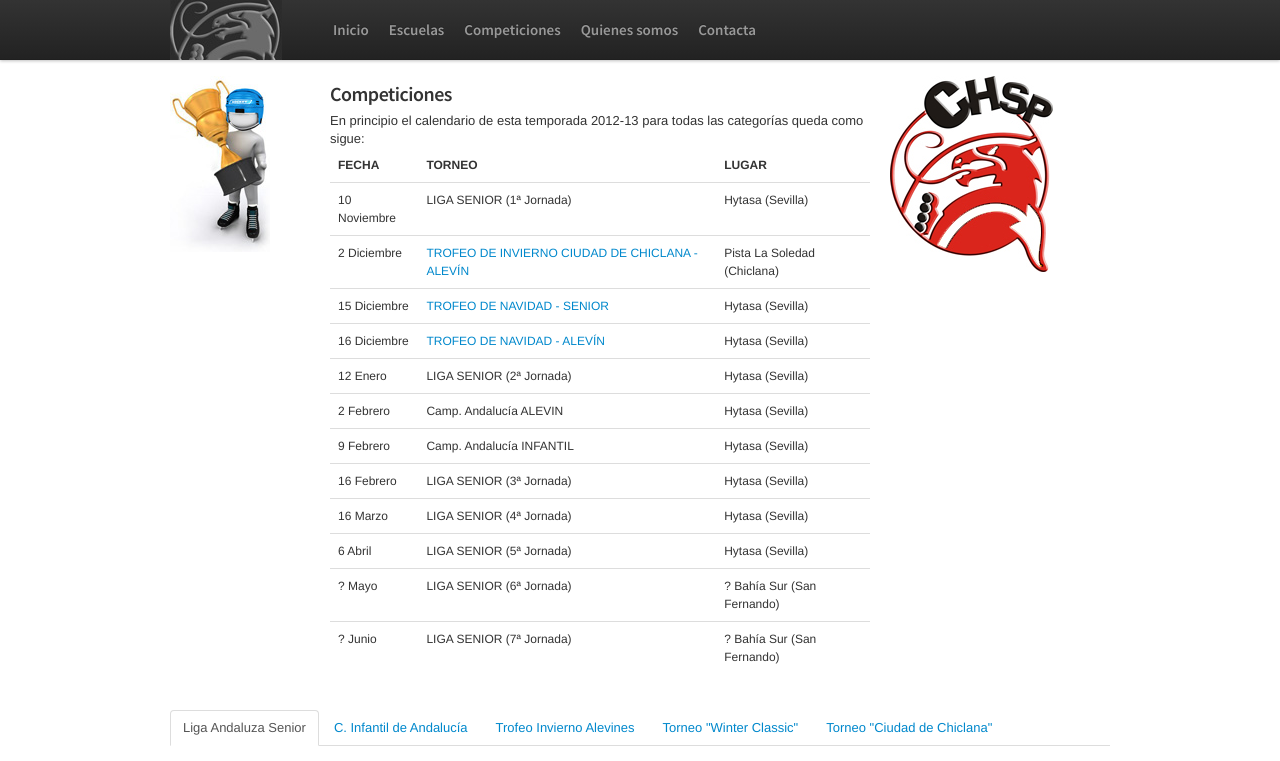
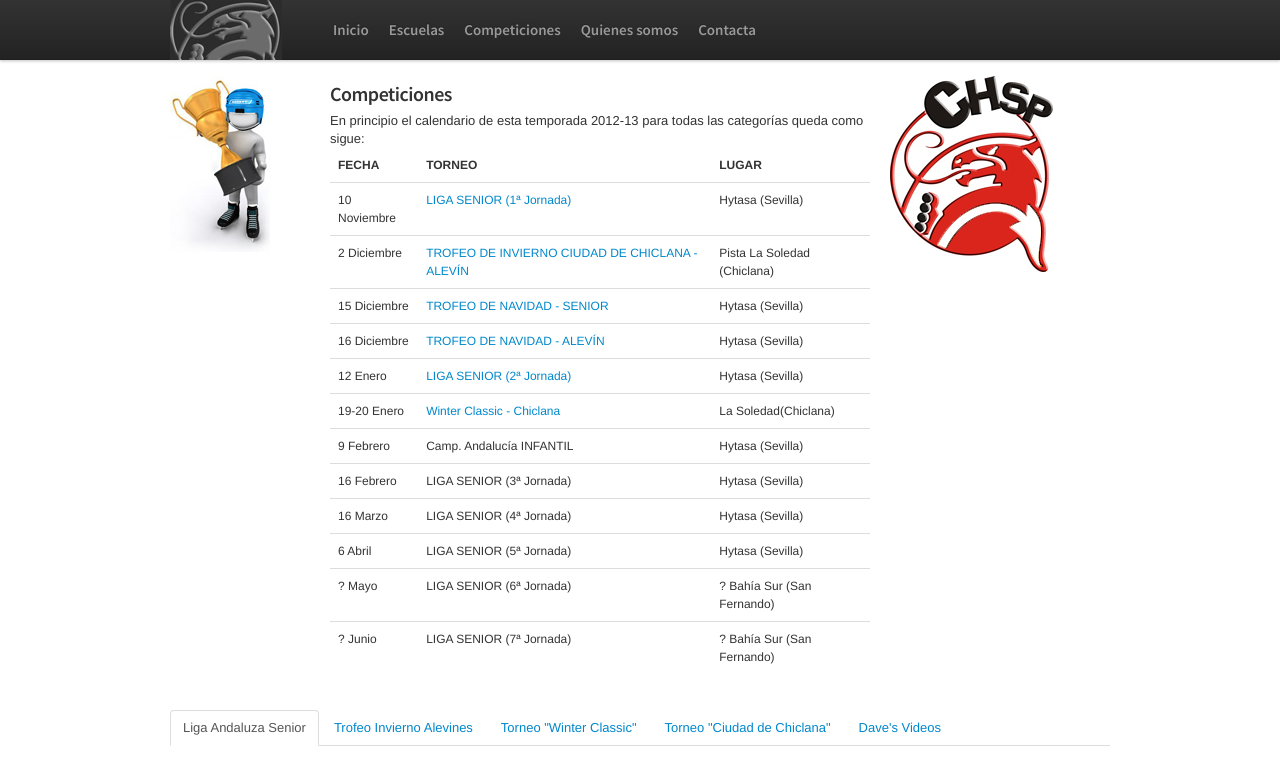
Before and after one commit to demula/inlinesanctipetri, a Python web app: template templates/competiciones.html in a window 1280 px wide. Shown: the top 761 px of the page. Run offline with Jinja, Linux system fonts and the light colour scheme; the template is opened without the code that fills it, so the values that code supplies are empty; some libraries are stand-ins or nearby versions.

Commit message:
Actualización COMPETICIONES
Nueva sección Dave's Videos

```diff
--- a/templates/competiciones.html
+++ b/templates/competiciones.html
@@ -21,7 +21,7 @@
               <tbody>
                 <tr>
                   <td>10 Noviembre</td>
-                  <td>LIGA SENIOR (1ª Jornada)</td>
+                  <td><a href="http://www.konkuri.com/tournaments/abb541146a" >LIGA SENIOR (1ª Jornada)</a></td>
                   <td>Hytasa (Sevilla)</td>
                 </tr>
                 <tr>
@@ -41,13 +41,13 @@
                 </tr>
                 <tr>
                   <td>12 Enero</td>
-                  <td>LIGA SENIOR (2ª Jornada)</td>
+                  <td><a href="http://www.konkuri.com/tournaments/abb541146a" >LIGA SENIOR (2ª Jornada)</a></td>
                   <td>Hytasa (Sevilla)</td>
                 </tr>
                 <tr>
-                  <td>2 Febrero</td>
-                  <td>Camp. Andalucía ALEVIN</td>
-                  <td>Hytasa (Sevilla)</td>
+                  <td>19-20 Enero</td>
+                  <td><a href="http://www.konkuri.com/tournaments/c8fe537dd9" >Winter Classic - Chiclana</a></td>
+                  <td>La Soledad(Chiclana)</td>
                 </tr>
                 <tr>
                   <td>9 Febrero</td>
@@ -93,13 +93,13 @@
 		<li class="active">
 			<a href="#tab1" data-toggle="tab">Liga Andaluza Senior</a></li>
 		<li>
-			<a href="#tab2" data-toggle="tab">C. Infantil de Andalucía</a></li>
+			<a href="#tab2" data-toggle="tab">Trofeo Invierno Alevines</a></li>
 		<li>
-			<a href="#tab3" data-toggle="tab">Trofeo Invierno Alevines</a></li>
+			<a href="#tab3" data-toggle="tab">Torneo "Winter Classic"</a></li>
 		<li>
-			<a href="#tab4" data-toggle="tab">Torneo "Winter Classic"</a></li>
+			<a href="#tab4" data-toggle="tab">Torneo "Ciudad de Chiclana"</a></li>
 		<li>
-			<a href="#tab5" data-toggle="tab">Torneo "Ciudad de Chiclana"</a></li>
+			<a href="#tab5" data-toggle="tab">Dave's Videos</a></li>
 	</ul>
 		<div class="tab-content">
 			<div class="tab-pane active" id="tab1">
@@ -109,26 +109,18 @@
 			el <strong>Granada Grizzlies</strong> y el <strong>C.P. Dos Bahías de San Fernando</strong>.
 			A falta de confirmar la disponibilidad de las instalaciones de Bahia Sur en San Fernando, solo se dispondrá de
 			la pista cubierta de Hytasa para las diferentes jornadas.<br>
-			Tendremos activo online tanto el marcador como la clasificación, dentro de nuestras posibilidades se irán anotando
-			los goles en tiempo real en esta misma sección, con lo que desde vuestro tablet, smartphone o PC podreis seguir los
-			resultados de cada jornada.
+			Tendremos activo online tanto el marcador como la clasificación y estadísticas en la plataforma web Konkuri, con lo que desde vuestro tablet, smartphone o PC podreis seguir los
+			resultados de cada jornada justo al finalizar cada encuentro.
 			<p>
-            <a class="btn btn-large" href='https://docs.google.com/spreadsheet/pub?key=0AmmOfX_H7ZHFdG5KbWlUclROVGFFYmxzZFYwLUJOVXc&single=true&gid=8&output=html&widget=true' type="button">solo resultados en nueva ventana</a>
+            <a class="btn btn-large" href='http://www.konkuri.com/tournaments/abb541146a/standings' type="button">CLASIFICACIÓN LIGA ANDALUZA SENIOR</a>
             </p>
 			</div>
 			<div class="span7">
-			<iframe width='450' height='350' frameborder='0' src='https://docs.google.com/spreadsheet/pub?key=0AmmOfX_H7ZHFdG5KbWlUclROVGFFYmxzZFYwLUJOVXc&single=true&gid=8&output=html&widget=true'></iframe>
-			<br>
-			<iframe width='540' height='350' frameborder='0' src='https://docs.google.com/spreadsheet/pub?key=0AmmOfX_H7ZHFdG5KbWlUclROVGFFYmxzZFYwLUJOVXc&single=true&gid=9&output=html&widget=true'></iframe>
+			<iframe src="http://www.konkuri.com/tournaments/abb541146a/get_widget" width="400" height="550" id="konkuri-widget-iframe" class="konkuri-widget-iframe"></iframe><br>
 			</div>
 			</div>
 			</div>
 			<div class="tab-pane" id="tab2">
-			<p><strong>Campeonato Infantil de Andalucía</strong></p>
-			<div class="span5">
-			</div>
-			</div>
-			<div class="tab-pane" id="tab3">
 			<p><strong>Trofeo de Invierno Ciudad de Chiclana</strong></p>
 			<div class="row">
 			<div class="span7">
@@ -175,16 +167,60 @@
 			</div>
 			</div>
 			</div>
+			<div class="tab-pane" id="tab3">
+			<p><strong>Trofeo "Winter Classic"</strong></p>
+			<div class="row">
+			<div class="span7">
+			<p>El 19 y 20 de enero tenmos el Winter Classic, Alevin y Senior. Esta temporada 2013 con la asistencia de los Clubes de:
+			Sevilla - DRAGONS
+			Rota - BULLDOG
+			Chiclana - INLINE SANCTI PETRI</p>
+			<div class="row" style="center">
+			<div class="span1"><p></p>
+			</div>
+			<div class="span5">
+			<p>
+            <a class="btn btn-large" href='http://www.konkuri.com/tournaments/c8fe537dd9' type="button">Ir a nuestro espacio en Konkuri para este torneo</a>
+            </p>
+
+			 <!-- Button to trigger modal -->
+			<a href="#fot236" role="button" class="btn" data-toggle="modal"><img src="/img/winterclassic2013.jpg" alt="Torneo Winter Clasic 2013"></a>
+			<!-- Modal -->
+			<div id="fot236" class="modal hide fade" tabindex="-1" role="dialog" aria-labelledby="fot236Label" aria-hidden="true">
+			<div class="modal-header">
+				<button type="button" class="close" data-dismiss="modal" aria-hidden="true">×</button>
+				<h3 id="fot236Label">Torneo Winter Clasic 2013</h3>
+			</div>
+			<div class="modal-body">
+				<p><img src="/img/winterclassic2013.jpg" alt="Torneo Winter Clasic 2013"></p>
+			</div>
+			<div class="modal-footer">
+				<button class="btn" data-dismiss="modal" aria-hidden="true">Cerrar</button>
+			</div>
+			</div>
+			</div>
+			</div>
+			<div>
+			<br>
+			</div>
+			</div>
+			<div class="span5">
+			<iframe src="http://www.konkuri.com/tournaments/c8fe537dd9/get_widget" width="350" height="540" id="konkuri-widget-iframe" class="konkuri-widget-iframe"></iframe>
+			<br>
+			</div>
+			</div>
+			</div>
 			<div class="tab-pane" id="tab4">
-			<p><strong>Torneo "Winter Classic"</strong></p>
+			<p><strong>Torneo de verano "Ciudad de Chiclana"</strong></p>
 			<div class="row">
 			<div class="span4">
 			</div>
 			</div>
 			</div>
 			<div class="tab-pane" id="tab5">
-			<p><strong>Torneo de verano "Ciudad de Chiclana"</strong></p>
+			<p><strong>Dave's Videos</strong></p>
 			<div class="row">
+			<object width="640" height="360"><param name="allowfullscreen" value="true"></param><param name="movie" value="http://www.facebook.com/v/10152249044440058"></param><embed src="http://www.facebook.com/v/10152249044440058" type="application/x-shockwave-flash" allowfullscreen="1" width="640" height="360"></embed></object>
 			<div class="span4">
 			</div>
 			</div>
```
Also changed, not shown: static/img/winterclassic2013.jpg (added).
